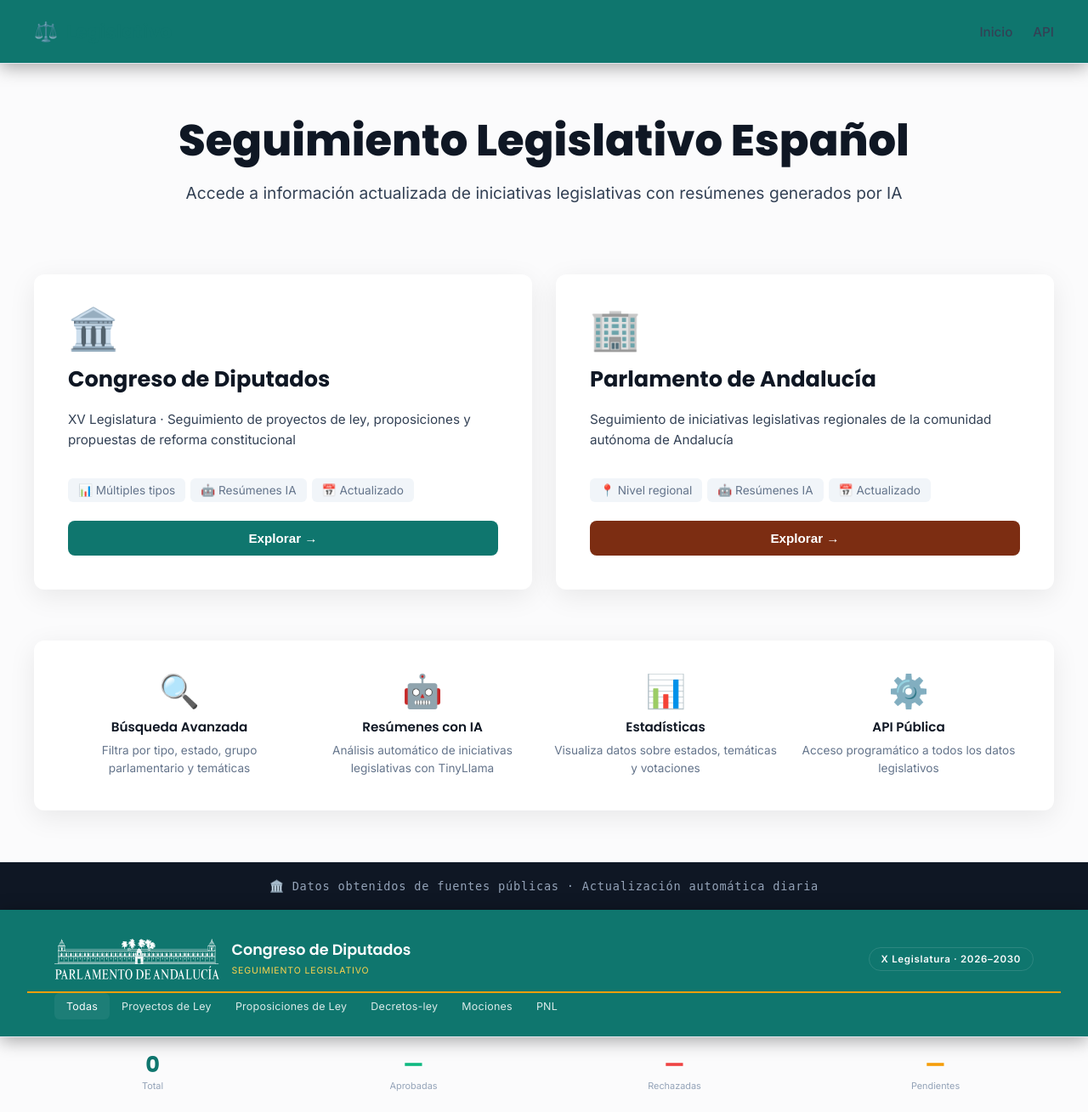
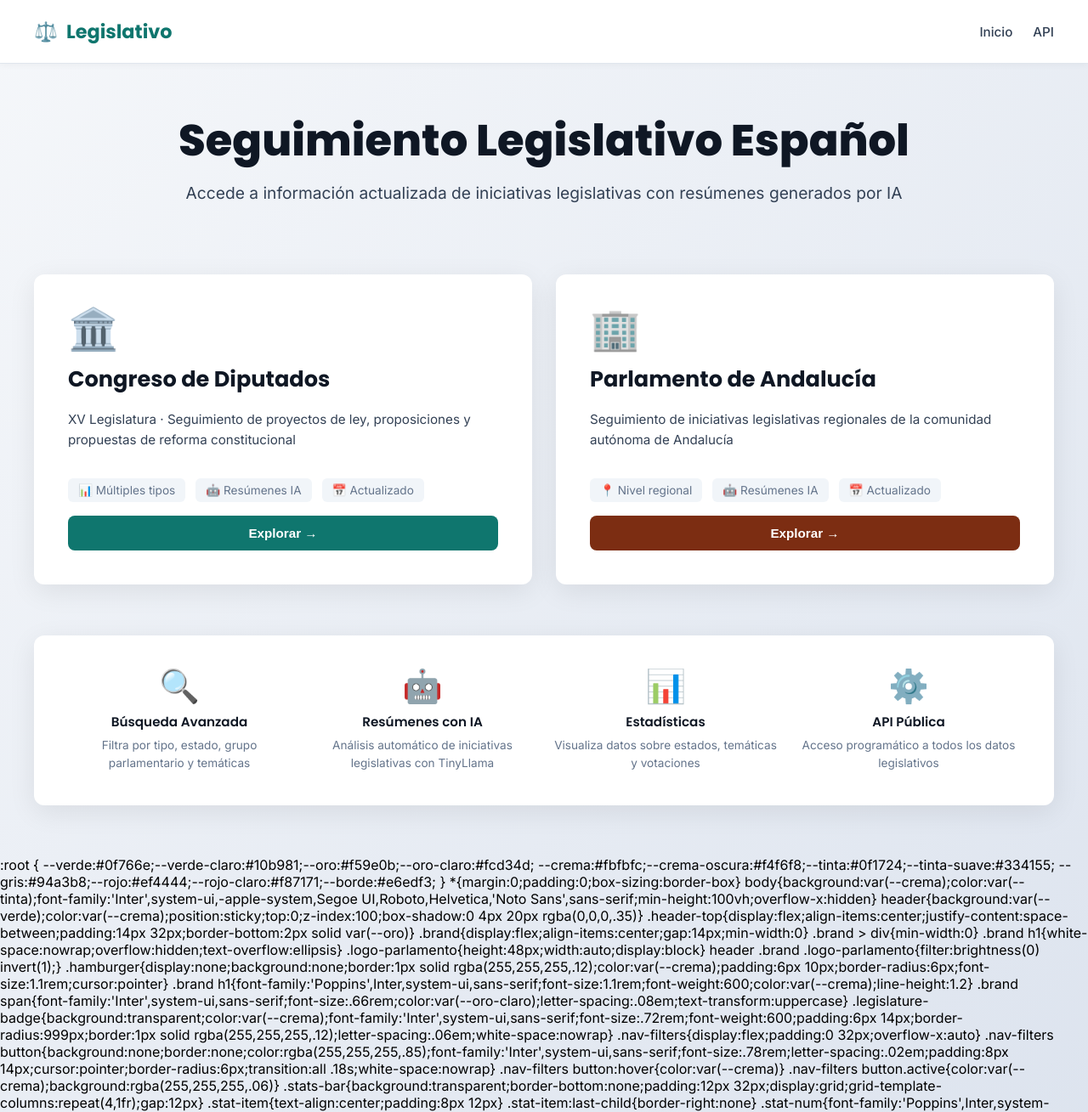
Before and after one commit to pablomartinez16/parlamento-andalucia, a Flask app: page / in a window 1280 px wide. Shown: the top 1309 px of the page at 85% size. Run offline with Flask 3, Linux system fonts and the light colour scheme; data comes from the database, SQL or seed files in the repository; data that the repository does not hold is empty.

Commit message:
feat: Remove footer content from index.html

```diff
--- a/templates/index.html
+++ b/templates/index.html
@@ -342,12 +342,7 @@
         </div>
     </main>
 
-    <footer>
-        <p>🏛️ Datos obtenidos de fuentes públicas · Actualización automática diaria</p>
-    </footer>
-</body>
-</html>
-  <style>
+
     :root {
       --verde:#0f766e;--verde-claro:#10b981;--oro:#f59e0b;--oro-claro:#fcd34d;
       --crema:#fbfbfc;--crema-oscura:#f4f6f8;--tinta:#0f1724;--tinta-suave:#334155;
```
